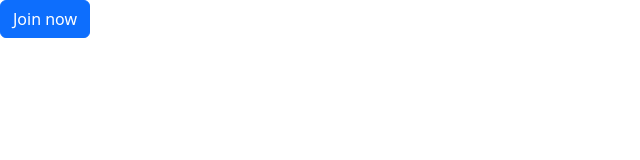
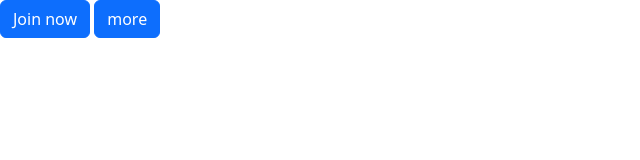
Before and after one commit to TFMahabub/Bootstrap-module-11, a plain HTML site: page index.html in a window 1280 px wide. Shown: the whole page, without its empty margins (0-640 px from the left). Drawn offline with nearby package versions, Linux system fonts and the light colour scheme.

Commit message:
2nd commit

```diff
--- a/index.html
+++ b/index.html
@@ -9,5 +9,6 @@
 </head>
 <body>
   <div class="btn btn-primary mx-0"> Join now</div>
+  <button class="btn btn-primary">more</button>
 </body>
 </html>
```
